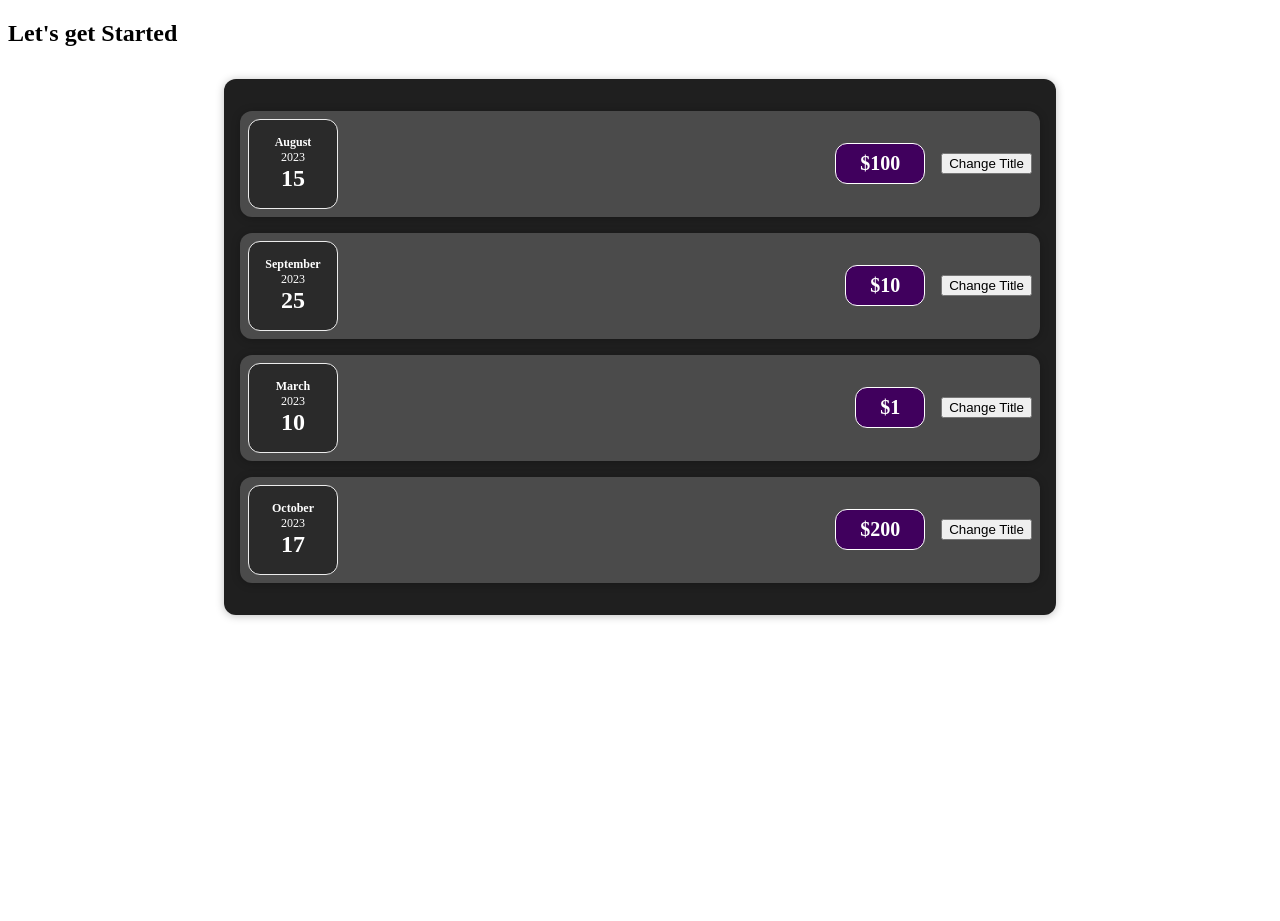
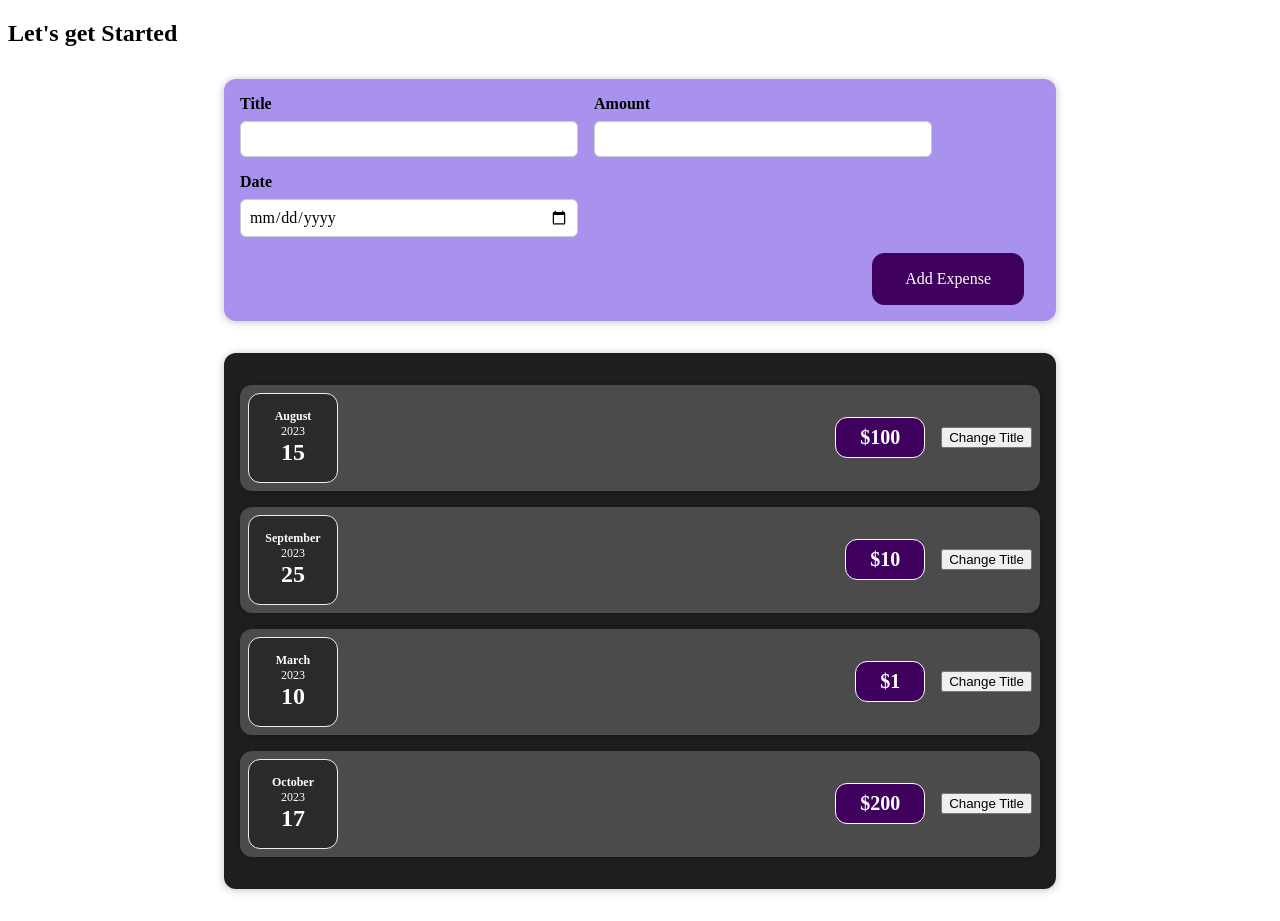
Before and after one commit to PriyaNayak28/sharpener-react-assignments, a React (Create React App) app in the folder advance-react/: page / in a window 1280 px wide. Before the commit the page ends 800 px from the top, so only its background shows below. Built offline with nearby package versions, Linux system fonts and the light colour scheme.

Commit message:
Managing Multiple States

```diff
--- a/advance-react/src/App.js
+++ b/advance-react/src/App.js
@@ -1,4 +1,5 @@
 import Expenses from './Expenses/Expenses'
+import NewExpense from './NewExpense/NewExpense'
 
 function App() {
   const expenses = [
@@ -11,6 +12,7 @@
   return (
     <div>
       <h2>Let's get Started</h2>
+      <NewExpense />
       <Expenses expenses={expenses} />
     </div>
   )
--- /dev/null
+++ b/advance-react/src/NewExpense/ExpenseForm.css
@@ -0,0 +1,26 @@
+.new-expense__controls {
+  display: flex;
+  flex-wrap: wrap;
+  gap: 1rem;
+  margin-bottom: 1rem;
+  text-align: left;
+}
+
+.new-expense__control label {
+  font-weight: bold;
+  margin-bottom: 0.5rem;
+  display: block;
+}
+
+.new-expense__control input {
+  font: inherit;
+  padding: 0.5rem;
+  border-radius: 6px;
+  border: 1px solid #ccc;
+  width: 20rem;
+  max-width: 100%;
+}
+
+.new-expense__actions {
+  text-align: right;
+}
--- /dev/null
+++ b/advance-react/src/NewExpense/ExpenseForm.js
@@ -0,0 +1,41 @@
+import React, { useState } from "react";
+import "./ExpenseForm.css";
+
+const ExpenseForm = () => {
+  const [enteredTitle, setEnteredTitle] = useState("");
+  const [enteredAmount , setEnteredAmout] = useState(Number)
+const [ enteredDate , setEnteredDate] = useState(new Date)
+  const titleChangeHandler = (event) => {
+    setEnteredTitle(event.target.value);
+  };
+  const amountChangeHandler = (event) => {
+    setEnteredAmout(event.target.value);
+  };
+  const dateChangeHandler = (event) => {
+    setEnteredDate(event.target.value);
+  }
+
+  return (
+    <form>
+      <div className="new-expense__controls">
+        <div className="new-expense__control">
+          <label htmlFor="title">Title</label>
+          <input type="text" id="title" onChange={titleChangeHandler} />
+        </div>
+        <div className="new-expense__control">
+          <label htmlFor="amount">Amount</label>
+<input type="number" id="amount" onChange={setEnteredAmout} />
+        </div>
+        <div className="new-expense__control">
+          <label htmlFor="date">Date</label>
+          <input type="date" id="date" min="2023-01-01" max="2024-12-31" onChange={setEnteredDate} />
+        </div>
+      </div>
+      <div className="new-expense__actions">
+        <button type="submit">Add Expense</button>
+      </div>
+    </form>
+  );
+};
+
+export default ExpenseForm;
--- /dev/null
+++ b/advance-react/src/NewExpense/NewExpense.css
@@ -0,0 +1,38 @@
+.new-expense {
+  background-color: #a892ee;
+  padding: 1rem;
+  margin: 2rem auto;
+  width: 50rem;
+  max-width: 95%;
+  border-radius: 12px;
+  text-align: center;
+  box-shadow: 0 1px 8px rgba(0, 0, 0, 0.25);
+}
+
+.new-expense button {
+  font: inherit;
+  cursor: pointer;
+  padding: 1rem 2rem;
+  border: 1px solid #40005d;
+  background-color: #40005d;
+  color: white;
+  border-radius: 12px;
+  margin-right: 1rem;
+}
+
+.new-expense button:hover,
+.new-expense button:active {
+  background-color: #510674;
+  border-color: #510674;
+}
+
+.new-expense button.alternative {
+  color: #220131;
+  border-color: transparent;
+  background-color: transparent;
+}
+
+.new-expense button.alternative:hover,
+.new-expense button.alternative:active {
+  background-color: #ddb3f8;
+}
--- /dev/null
+++ b/advance-react/src/NewExpense/NewExpense.js
@@ -0,0 +1,13 @@
+import React from "react";
+import ExpenseForm from './ExpenseForm';
+import './NewExpense.css';
+
+const NewExpense = () => {
+    return (
+        <div className="new-expense">
+            <ExpenseForm />
+        </div>
+    )
+}
+
+export default NewExpense;
```
